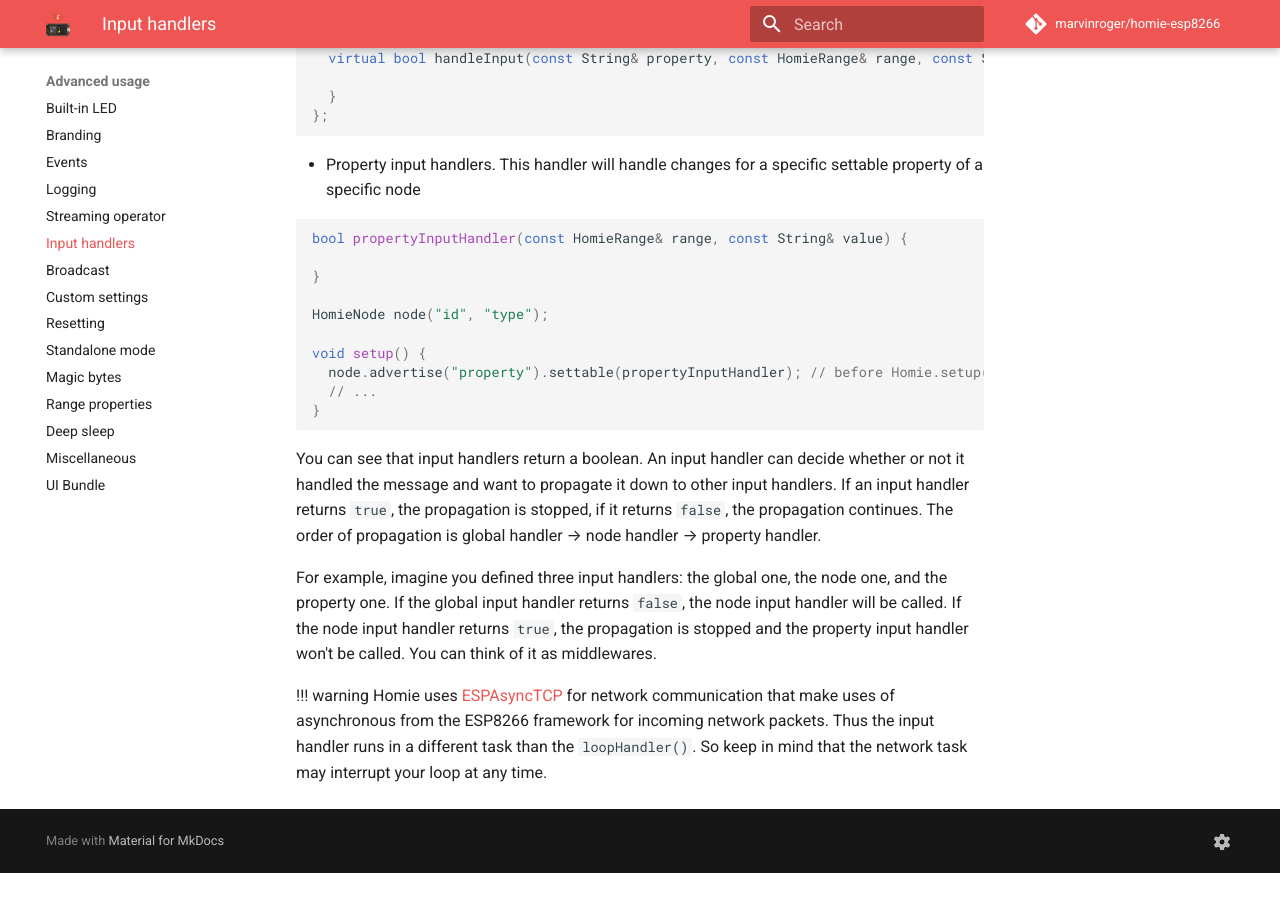
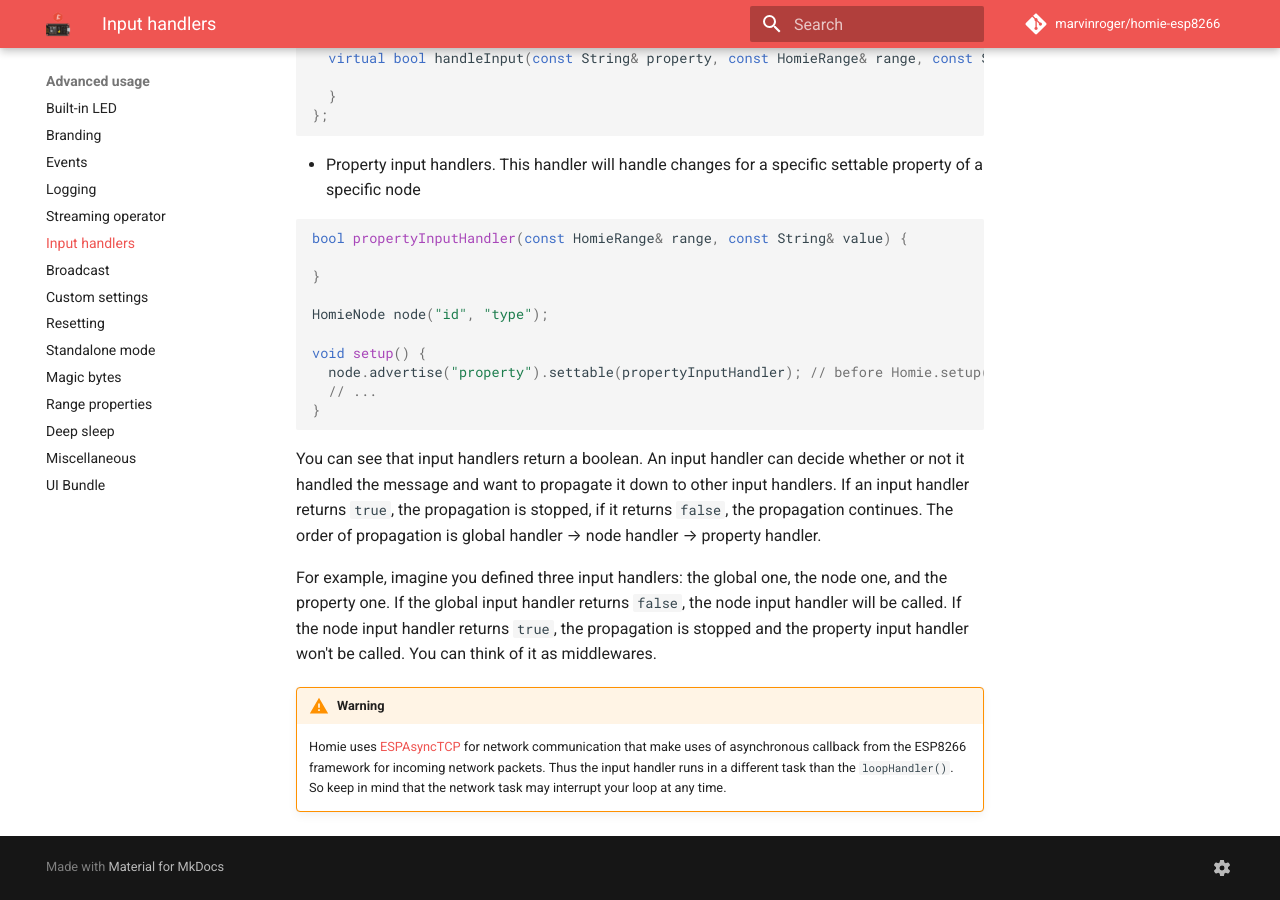
Before and after one commit to homieiot/homie-esp8266, an MkDocs documentation site: the page built from docs/advanced-usage/input-handlers.md, in a window 1280 px wide and 900 px high, scrolled down 916 px. Built offline with MkDocs 1.6.1 and Material for MkDocs 9.7.7, drawn with Linux system fonts in a browser that asks for light colours; comment, search, counter and statistics services are not loaded; old or Windows-style settings are respelled for this version of MkDocs; before the commit the page ends 1789 px from its top, so only the background shows below that.

Commit message:
:memo: Update input-handlers.md (#401)
* Update input-handlers.md

Sorry, it seems that I used the `!!! warning` block in a wrong way.

* Update input-handlers.md

* Update input-handlers.md

```diff
--- a/docs/advanced-usage/input-handlers.md
+++ b/docs/advanced-usage/input-handlers.md
@@ -59,4 +59,5 @@ You can see that input handlers return a boolean. An input handler can decide wh
 For example, imagine you defined three input handlers: the global one, the node one, and the property one. If the global input handler returns `false`, the node input handler will be called. If the node input handler returns `true`, the propagation is stopped and the property input handler won't be called. You can think of it as middlewares.
 
 
-!!! warning Homie uses [ESPAsyncTCP](https://github.com/me-no-dev/ESPAsyncTCP) for network communication that make uses of asynchronous from the ESP8266 framework for incoming network packets. Thus the input handler runs in a different task than the `loopHandler()`. So keep in mind that the network task may interrupt your loop at any time.
+!!! warning
+    Homie uses [ESPAsyncTCP](https://github.com/me-no-dev/ESPAsyncTCP) for network communication that make uses of asynchronous callback from the ESP8266 framework for incoming network packets. Thus the input handler runs in a different task than the `loopHandler()`. So keep in mind that the network task may interrupt your loop at any time.
```
